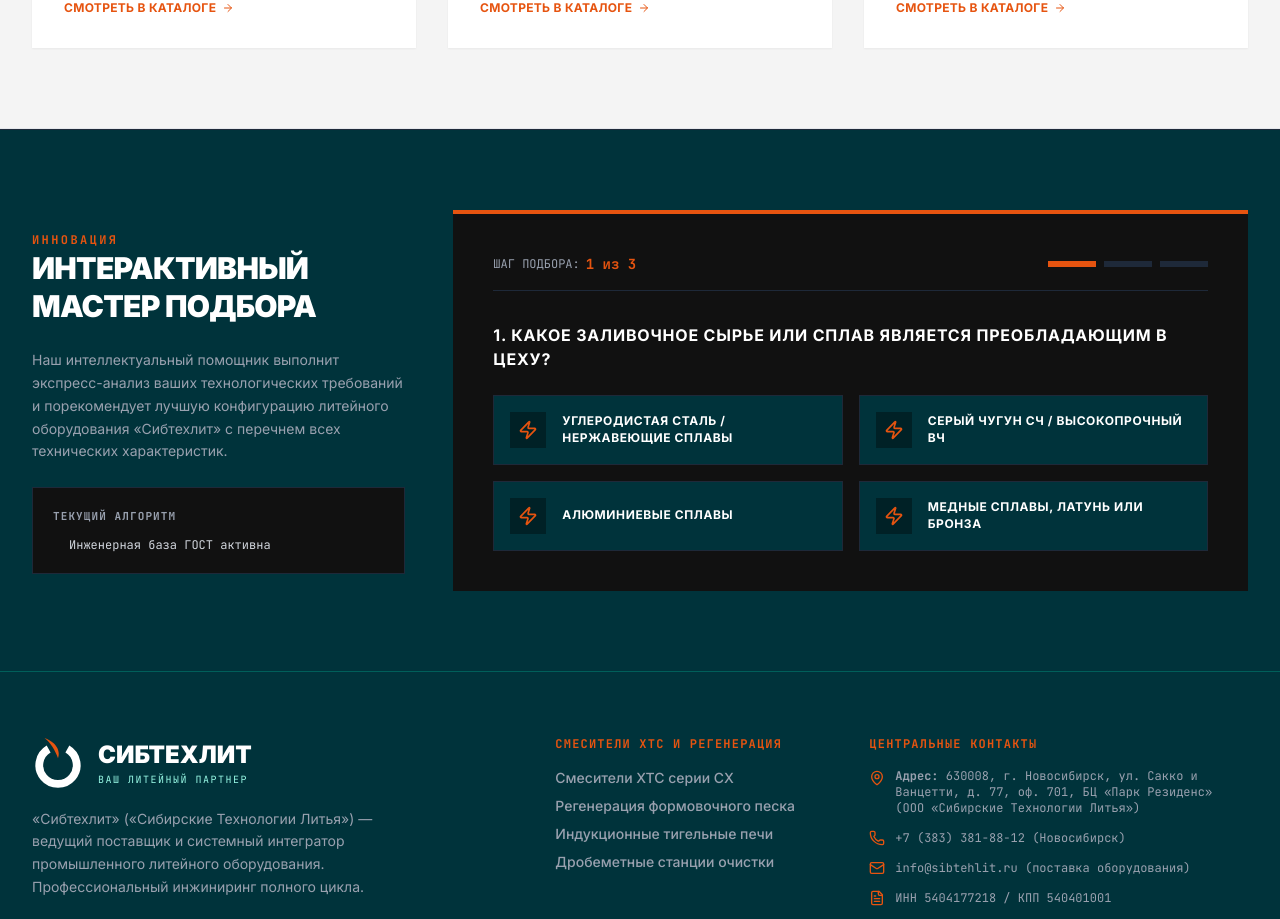
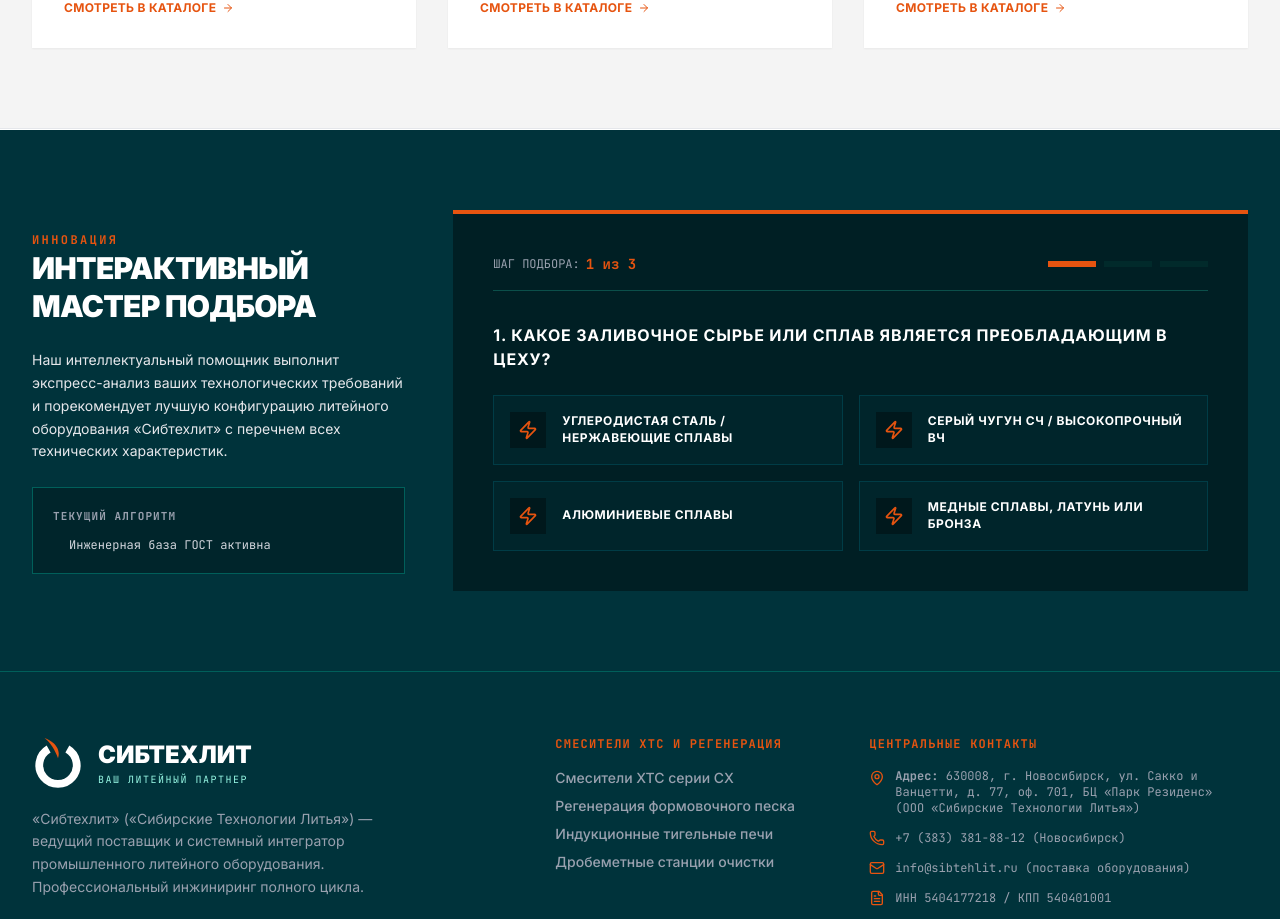
Before and after one commit to KoRSiGit/STLexp, a React (Vite) app: page / in a window 1280 px wide. Shown: the part 1520-2439 px from the top of the page. Built offline with nearby package versions, Linux system fonts and the light colour scheme.

Commit message:
style: update UI color palette and borders
Refine colors in the header and hero sections to improve visual consistency and contrast, utilizing consistent teal-themed border and text shades.

```diff
--- a/src/components/Header.tsx
+++ b/src/components/Header.tsx
@@ -291,7 +291,7 @@
                           <div key={cat.id} className="space-y-3">
                             <h5
                               onClick={() => handleCategoryClick(cat.id)}
-                              className="text-[11px] font-black uppercase text-[#e65410] tracking-wider cursor-pointer hover:underline border-b border-gray-800 pb-1.5"
+                              className="text-[11px] font-black uppercase text-[#e65410] tracking-wider cursor-pointer hover:underline border-b border-[#004a55] pb-1.5"
                             >
                               {lang === 'en' ? cat.labelEn : cat.labelRu}
                             </h5>
@@ -300,7 +300,7 @@
                                 <li key={sidx}>
                                   <button
                                     onClick={() => handleCategoryClick(cat.id, sub.query, sub.subId, sub.productId)}
-                                    className="text-left text-[11px] text-gray-300 hover:text-white transition duration-150 flex items-start gap-1 py-0.5 group/sub border-none bg-transparent p-0 cursor-pointer w-full"
+                                    className="text-left text-[11px] text-gray-100 hover:text-white transition duration-150 flex items-start gap-1 py-0.5 group/sub border-none bg-transparent p-0 cursor-pointer w-full"
                                   >
                                     <span className="text-[#e65410] opacity-50 group-hover/sub:opacity-100 font-mono">›</span>
                                     <span>{lang === 'en' ? sub.labelEn : sub.labelRu}</span>
@@ -311,14 +311,14 @@
                           </div>
                         ))}
 
-                        <div className="col-span-2 lg:col-span-4 border-t border-gray-800 pt-4 mt-2 flex items-center justify-between text-[10px] text-gray-400 font-mono">
+                        <div className="col-span-2 lg:col-span-4 border-t border-[#004a55] pt-4 mt-2 flex items-center justify-between text-[10px] text-gray-200 font-mono">
                           <span className="flex items-center gap-1">
                             <Sparkles className="h-3 w-3 text-[#e65410] animate-pulse" />
                             <span>{lang === 'en' ? 'Direct navigation from Siberian Foundry Technologies (Sibtehlit)' : 'Официальный номенклатурный список «Сибтехлит»'}</span>
                           </span>
                           <button
                             onClick={() => handleCategoryClick('all')}
-                            className="bg-gray-800 hover:bg-[#e65410] text-white px-3 py-1 rounded text-[9px] uppercase font-bold transition border-none cursor-pointer"
+                            className="bg-[#001f24] hover:bg-[#e65410] border border-[#004a55] hover:border-[#e65410] text-white px-3 py-1 rounded text-[9px] uppercase font-bold transition cursor-pointer"
                           >
                             {lang === 'en' ? 'Open Full Catalog' : 'Открыть весь каталог ↗'}
                           </button>
--- a/src/components/Hero.tsx
+++ b/src/components/Hero.tsx
@@ -279,7 +279,7 @@
       </section>
 
       {/* Interactive Selector Wizard / Configurator Section */}
-      <section id="wizard-section" className="py-20 bg-[#00333b] text-white border-t border-gray-800">
+      <section id="wizard-section" className="py-20 bg-[#00333b] text-white border-t border-teal-850">
         <div className="max-w-7xl mx-auto px-4 sm:px-6 lg:px-8">
 
           <div className="grid grid-cols-1 lg:grid-cols-12 gap-12 items-center">
@@ -290,10 +290,10 @@
               <h2 className="text-3xl font-black text-white tracking-tight leading-tight uppercase font-display font-sans">
                 {t.wizardHeader}
               </h2>
-              <p className="text-gray-400 text-sm leading-relaxed">
+              <p className="text-gray-200 text-sm leading-relaxed">
                 {t.wizardDesc}
               </p>
-              <div className="bg-[#111111] p-5 rounded-none border border-gray-800">
+              <div className="bg-[#00252b] p-5 rounded-none border border-teal-800">
                 <span className="text-[11px] font-mono text-gray-400 uppercase tracking-widest block font-bold">{t.currentAlg}</span>
                 <div className="flex items-center space-x-2 mt-3 font-mono">
                   <div className="h-2 w-2 rounded-full bg-[#e65410] animate-ping" />
@@ -304,18 +304,18 @@
 
             {/* Multi-step Widget (8 columns) */}
             <div className="lg:col-span-8 font-sans">
-              <div className="bg-[#111111] border-t-4 border-[#e65410] p-6 sm:p-10 shadow-3xl">
+              <div className="bg-[#001f24] border-t-4 border-[#e65410] p-6 sm:p-10 shadow-3xl">
 
                 {/* Step indicator */}
-                <div className="flex items-center justify-between mb-8 border-b border-gray-800 pb-4 font-mono">
+                <div className="flex items-center justify-between mb-8 border-b border-teal-900 pb-4 font-mono">
                   <div className="flex items-center space-x-1.5">
                     <span className="text-xs text-gray-400 uppercase">{t.wizardStepIndicator}:</span>
                     <span className="text-sm font-bold text-[#e65410]">{step} {t.wizardStepOf} 3</span>
                   </div>
                   <div className="flex space-x-2">
-                    <div className={`h-1.5 w-12 rounded-none transition ${step >= 1 ? 'bg-[#e65410]' : 'bg-gray-800'}`} />
-                    <div className={`h-1.5 w-12 rounded-none transition ${step >= 2 ? 'bg-[#e65410]' : 'bg-gray-800'}`} />
-                    <div className={`h-1.5 w-12 rounded-none transition ${step >= 3 ? 'bg-[#e65410]' : 'bg-gray-800'}`} />
+                    <div className={`h-1.5 w-12 rounded-none transition ${step >= 1 ? 'bg-[#e65410]' : 'bg-teal-950/70'}`} />
+                    <div className={`h-1.5 w-12 rounded-none transition ${step >= 2 ? 'bg-[#e65410]' : 'bg-teal-950/70'}`} />
+                    <div className={`h-1.5 w-12 rounded-none transition ${step >= 3 ? 'bg-[#e65410]' : 'bg-teal-950/70'}`} />
                   </div>
                 </div>
 
@@ -341,7 +341,7 @@
                           className={`flex items-center space-x-4 p-4 rounded-none border text-left cursor-pointer transition duration-150 ${
                             alloyType === alloy.id
                               ? 'bg-[#e65410]/10 border-[#e65410] text-[#e65410]'
-                              : 'bg-[#00333b] border-gray-800 hover:border-gray-700 text-gray-300'
+                              : 'bg-[#00252b] border-[#003c46] hover:border-[#004e5a] text-gray-200'
                           }`}
                         >
                           <div className="bg-black/35 p-2 rounded-none shrink-0">
@@ -375,11 +375,11 @@
                           className={`flex flex-col p-5 rounded-none border text-left cursor-pointer transition duration-150 ${
                             volume === vol.id
                               ? 'bg-[#e65410]/10 border-[#e65410] text-[#e65410]'
-                              : 'bg-[#00333b] border-gray-800 hover:border-gray-700 text-gray-300'
+                              : 'bg-[#00252b] border-[#003c46] hover:border-[#004e5a] text-gray-200'
                           }`}
                         >
                           <span className="font-bold text-[#E5E7EB] uppercase tracking-wider text-xs">{vol.label}</span>
-                          <span className="text-[11px] text-gray-400 mt-2 leading-snug">{vol.desc}</span>
+                          <span className="text-[11px] text-gray-300 mt-2 leading-snug">{vol.desc}</span>
                         </button>
                       ))}
                     </div>
@@ -410,7 +410,7 @@
                         <button
                           key={item.id}
                           onClick={() => handleProcessSelection(item.id)}
-                          className="flex items-center justify-between p-4 rounded-none border bg-[#00333b] border-gray-800 hover:border-gray-600 text-gray-350 text-left cursor-pointer transition duration-150"
+                          className="flex items-center justify-between p-4 rounded-none border bg-[#00252b] border-[#003c46] hover:border-[#004e5a] text-gray-200 text-left cursor-pointer transition duration-150"
                         >
                           <span className="text-xs font-bold text-white uppercase tracking-wider leading-snug">{item.label}</span>
                           <ArrowRight className="h-4 w-4 text-[#e65410] ml-2 shrink-0" />
@@ -437,13 +437,13 @@
                         <h4 className="text-xs font-bold text-white uppercase tracking-widest leading-none">
                           {t.wizardDoneHeader}
                         </h4>
-                        <p className="text-xs text-gray-400 mt-2 leading-relaxed">
+                        <p className="text-xs text-gray-300 mt-2 leading-relaxed">
                           {t.wizardDoneDesc}
                         </p>
                       </div>
                     </div>
 
-                    <div className="bg-black/30 border border-gray-800 p-5 rounded-none flex flex-col sm:flex-row items-center justify-between gap-6">
+                    <div className="bg-[#00252b]/40 border border-teal-850 p-5 rounded-none flex flex-col sm:flex-row items-center justify-between gap-6">
                       <div className="space-y-2 text-center sm:text-left">
                         <span className="text-[10px] font-mono text-[#e65410] bg-[#e65410]/10 border border-[#e65410]/20 px-2 py-0.5 rounded-none uppercase font-bold">
                           {t.wizardModelLabel} {calculatedResult.model}
@@ -451,7 +451,7 @@
                         <h4 className="text-base font-bold text-white">
                           {lang === 'en' && calculatedResult.titleEn ? calculatedResult.titleEn : calculatedResult.title}
                         </h4>
-                        <p className="text-xs text-gray-405 line-clamp-2 max-w-lg leading-relaxed">
+                        <p className="text-xs text-gray-300 line-clamp-2 max-w-lg leading-relaxed">
                           {lang === 'en' && calculatedResult.descriptionEn ? calculatedResult.descriptionEn : calculatedResult.description}
                         </p>
                       </div>
@@ -467,13 +467,13 @@
                       </div>
                     </div>
 
-                    <div className="flex flex-col sm:flex-row gap-4 pt-4 border-t border-gray-800 justify-between items-center text-center sm:text-left">
-                      <p className="text-[11px] text-gray-500 font-mono italic">
+                    <div className="flex flex-col sm:flex-row gap-4 pt-4 border-t border-teal-900 justify-between items-center text-center sm:text-left">
+                      <p className="text-[11px] text-gray-400 font-mono italic">
                         {t.wizardDiscl}
                       </p>
                       <button
                         onClick={handleResetQuiz}
-                        className="text-xs font-mono text-gray-400 hover:text-white border-b border-gray-700 pb-0.5 cursor-pointer bg-transparent border-none outline-none"
+                        className="text-xs font-mono text-gray-400 hover:text-white border-b border-teal-700 pb-0.5 cursor-pointer bg-transparent border-none outline-none"
                       >
                         {t.wizardReset}
                       </button>
```
